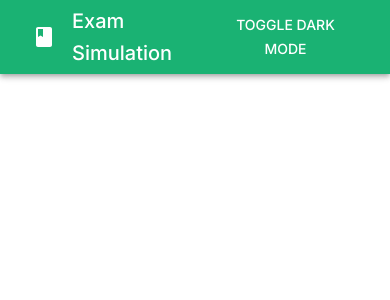
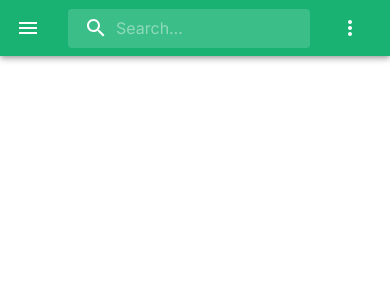
Before and after one commit to Bihan001/quizzio-frontend, a React (Create React App) app: page / in a window 390 px wide. Shown: the top 300 px of the page. Built offline with nearby package versions, Linux system fonts and the light colour scheme.

Commit message:
exam creation changes

```diff
--- a/src/components/navbar/index.jsx
+++ b/src/components/navbar/index.jsx
@@ -1,31 +1,211 @@
+import * as React from 'react';
+import { styled, alpha } from '@mui/material/styles';
 import AppBar from '@mui/material/AppBar';
 import Box from '@mui/material/Box';
-import Container from '@mui/material/Container';
 import Toolbar from '@mui/material/Toolbar';
+import IconButton from '@mui/material/IconButton';
 import Typography from '@mui/material/Typography';
-import IconButton from '@mui/material/IconButton';
-import Button from '@mui/material/Button';
-import BookIcon from '@mui/icons-material/Book';
+import InputBase from '@mui/material/InputBase';
+import Badge from '@mui/material/Badge';
+import MenuItem from '@mui/material/MenuItem';
+import Menu from '@mui/material/Menu';
+import MenuIcon from '@mui/icons-material/Menu';
+import SearchIcon from '@mui/icons-material/Search';
+import AccountCircle from '@mui/icons-material/AccountCircle';
+import MailIcon from '@mui/icons-material/Mail';
+import NotificationsIcon from '@mui/icons-material/Notifications';
+import MoreIcon from '@mui/icons-material/MoreVert';
 
-const Navbar = (props) => {
-  const { toggleTheme } = props;
+const Search = styled('div')(({ theme }) => ({
+  position: 'relative',
+  borderRadius: theme.shape.borderRadius,
+  backgroundColor: alpha(theme.palette.common.white, 0.15),
+  '&:hover': {
+    backgroundColor: alpha(theme.palette.common.white, 0.25),
+  },
+  marginRight: theme.spacing(2),
+  marginLeft: 0,
+  width: '100%',
+  [theme.breakpoints.up('sm')]: {
+    marginLeft: theme.spacing(3),
+    width: 'auto',
+  },
+}));
+
+const SearchIconWrapper = styled('div')(({ theme }) => ({
+  padding: theme.spacing(0, 2),
+  height: '100%',
+  position: 'absolute',
+  pointerEvents: 'none',
+  display: 'flex',
+  alignItems: 'center',
+  justifyContent: 'center',
+}));
+
+const StyledInputBase = styled(InputBase)(({ theme }) => ({
+  color: 'inherit',
+  '& .MuiInputBase-input': {
+    padding: theme.spacing(1, 1, 1, 0),
+    // vertical padding + font size from searchIcon
+    paddingLeft: `calc(1em + ${theme.spacing(4)})`,
+    transition: theme.transitions.create('width'),
+    width: '100%',
+    [theme.breakpoints.up('md')]: {
+      width: '20ch',
+    },
+  },
+}));
+
+export default function Navbar() {
+  const [anchorEl, setAnchorEl] = React.useState(null);
+  const [mobileMoreAnchorEl, setMobileMoreAnchorEl] = React.useState(null);
+
+  const isMenuOpen = Boolean(anchorEl);
+  const isMobileMenuOpen = Boolean(mobileMoreAnchorEl);
+
+  const handleProfileMenuOpen = (event) => {
+    setAnchorEl(event.currentTarget);
+  };
+
+  const handleMobileMenuClose = () => {
+    setMobileMoreAnchorEl(null);
+  };
+
+  const handleMenuClose = () => {
+    setAnchorEl(null);
+    handleMobileMenuClose();
+  };
+
+  const handleMobileMenuOpen = (event) => {
+    setMobileMoreAnchorEl(event.currentTarget);
+  };
+
+  const menuId = 'primary-search-account-menu';
+  const renderMenu = (
+    <Menu
+      anchorEl={anchorEl}
+      anchorOrigin={{
+        vertical: 'top',
+        horizontal: 'right',
+      }}
+      id={menuId}
+      keepMounted
+      transformOrigin={{
+        vertical: 'top',
+        horizontal: 'right',
+      }}
+      open={isMenuOpen}
+      onClose={handleMenuClose}
+    >
+      <MenuItem onClick={handleMenuClose}>Profile</MenuItem>
+      <MenuItem onClick={handleMenuClose}>My account</MenuItem>
+    </Menu>
+  );
+
+  const mobileMenuId = 'primary-search-account-menu-mobile';
+  const renderMobileMenu = (
+    <Menu
+      anchorEl={mobileMoreAnchorEl}
+      anchorOrigin={{
+        vertical: 'top',
+        horizontal: 'right',
+      }}
+      id={mobileMenuId}
+      keepMounted
+      transformOrigin={{
+        vertical: 'top',
+        horizontal: 'right',
+      }}
+      open={isMobileMenuOpen}
+      onClose={handleMobileMenuClose}
+    >
+      <MenuItem>
+        <IconButton size='large' aria-label='show 4 new mails' color='inherit'>
+          <Badge badgeContent={4} color='error'>
+            <MailIcon />
+          </Badge>
+        </IconButton>
+        <p>Messages</p>
+      </MenuItem>
+      <MenuItem>
+        <IconButton size='large' aria-label='show 17 new notifications' color='inherit'>
+          <Badge badgeContent={17} color='error'>
+            <NotificationsIcon />
+          </Badge>
+        </IconButton>
+        <p>Notifications</p>
+      </MenuItem>
+      <MenuItem onClick={handleProfileMenuOpen}>
+        <IconButton
+          size='large'
+          aria-label='account of current user'
+          aria-controls='primary-search-account-menu'
+          aria-haspopup='true'
+          color='inherit'
+        >
+          <AccountCircle />
+        </IconButton>
+        <p>Profile</p>
+      </MenuItem>
+    </Menu>
+  );
+
   return (
     <Box sx={{ flexGrow: 1 }}>
-      <AppBar position='sticky' style={{ padding: '0.5rem 0' }}>
-        <Container maxWidth='xl'>
-          <Toolbar variant='dense'>
-            <BookIcon sx={{ mr: 2 }} />
-            <Typography variant='h6' color='inherit' component='div' sx={{ flexGrow: 1 }}>
-              Exam Simulation
-            </Typography>
-            <Button style={{ color: 'white' }} onClick={() => toggleTheme()}>
-              Toggle dark mode
-            </Button>
-          </Toolbar>
-        </Container>
+      <AppBar position='static'>
+        <Toolbar>
+          <IconButton size='large' edge='start' color='inherit' aria-label='open drawer' sx={{ mr: 2 }}>
+            <MenuIcon />
+          </IconButton>
+          <Typography variant='h6' noWrap component='div' sx={{ display: { xs: 'none', sm: 'block' } }}>
+            MUI
+          </Typography>
+          <Search>
+            <SearchIconWrapper>
+              <SearchIcon />
+            </SearchIconWrapper>
+            <StyledInputBase placeholder='Search…' inputProps={{ 'aria-label': 'search' }} />
+          </Search>
+          <Box sx={{ flexGrow: 1 }} />
+          <Box sx={{ display: { xs: 'none', md: 'flex' } }}>
+            <IconButton size='large' aria-label='show 4 new mails' color='inherit'>
+              <Badge badgeContent={4} color='error'>
+                <MailIcon />
+              </Badge>
+            </IconButton>
+            <IconButton size='large' aria-label='show 17 new notifications' color='inherit'>
+              <Badge badgeContent={17} color='error'>
+                <NotificationsIcon />
+              </Badge>
+            </IconButton>
+            <IconButton
+              size='large'
+              edge='end'
+              aria-label='account of current user'
+              aria-controls={menuId}
+              aria-haspopup='true'
+              onClick={handleProfileMenuOpen}
+              color='inherit'
+            >
+              <AccountCircle />
+            </IconButton>
+          </Box>
+          <Box sx={{ display: { xs: 'flex', md: 'none' } }}>
+            <IconButton
+              size='large'
+              aria-label='show more'
+              aria-controls={mobileMenuId}
+              aria-haspopup='true'
+              onClick={handleMobileMenuOpen}
+              color='inherit'
+            >
+              <MoreIcon />
+            </IconButton>
+          </Box>
+        </Toolbar>
       </AppBar>
+      {renderMobileMenu}
+      {renderMenu}
     </Box>
   );
-};
-
-export default Navbar;
+}
--- a/src/pages/exam-creation/page2.jsx
+++ b/src/pages/exam-creation/page2.jsx
@@ -2,8 +2,7 @@
 import { useHistory, useParams } from 'react-router-dom';
 import { makeStyles, useTheme } from '@mui/styles';
 import AddCircleIcon from '@mui/icons-material/AddCircle';
-import { Grid, Typography, Paper, Input, Box, Button, TextField, Container, Stepper, Step, StepButton } from '@mui/material';
-import ButtonUnstyled from '@mui/core/ButtonUnstyled';
+import { Grid, Typography, Paper, Input, Box, Button } from '@mui/material';
 import TextEditor from 'components/text-editor';
 import TextInputField from 'components/text-input-field';
 import DatePicker from 'components/date-time-picker/date';
```
